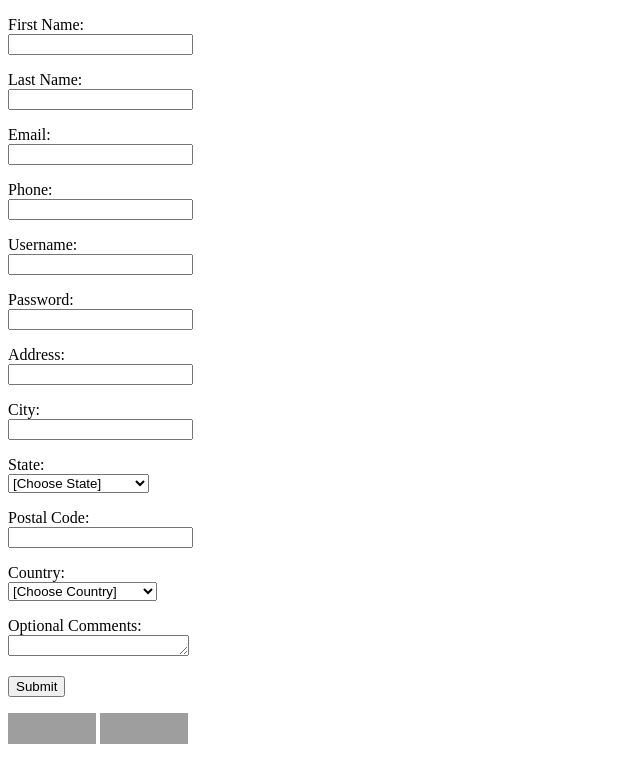
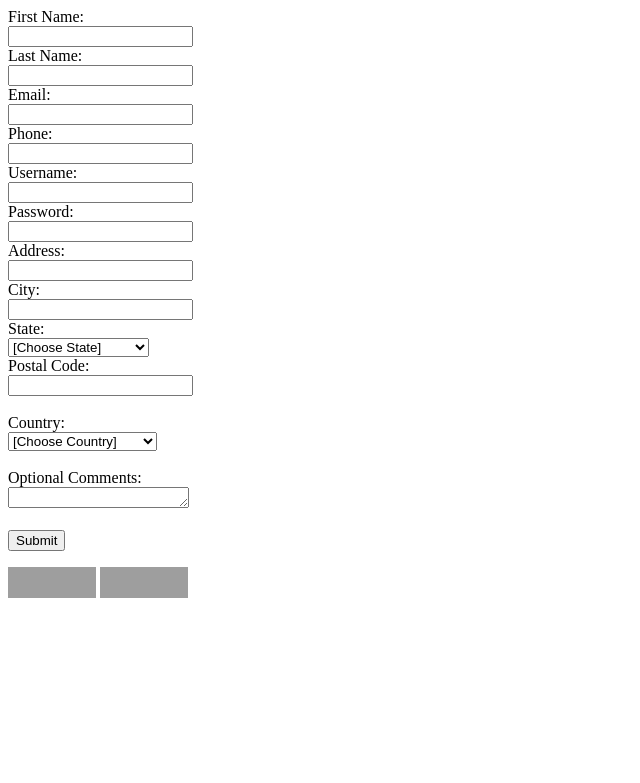
Before and after one commit to Olliejandro/Olliejandro.github.io, a Jekyll site: the page PROG109BC/Assignments/Artifact4/index.html, which Jekyll copies as it is, in a window 1280 px wide. Shown: the top 783 px of the page, without its empty margins (0-640 px from the left). Built offline with Jekyll 4.4.1, drawn with Linux system fonts in a browser that asks for light colours; grey boxes are pictures that could not be loaded.

Commit message:
Update index.html

```diff
--- a/PROG109BC/Assignments/Artifact4/index.html
+++ b/PROG109BC/Assignments/Artifact4/index.html
@@ -4,7 +4,7 @@
 <head>
   <title>Artifact #4 - Form Validation</title>
   <script defer src="script.js"></script>
-  <link type="text/css" rel="stylesheet" href="main.css"/>
+  <link type="text/css" rel="stylesheet" href="main.css" />
 </head>
 
 <body>
@@ -12,55 +12,47 @@
   <!-- <div id="errorMessages"></div>-->
   <!-- Make the necessary changes on your HTML Line item 2 -->
   <form method="get" name="myContact" action="https://www.bellevuecollege.edu/softwaredevelopment/" onsubmit="return validateForm();">
-    <p>
+
     <label for="FirstName">First Name:</label>
     <br>
     <input type="text" id="FirstName" name="FirstName" />
-    <div id="errorMessagesfn" class = "error"></div>
-    </p>
-    <p>
+    <div id="errorMessagesfn" class="error"></div>
+
     <label for="LastName">Last Name:</label>
     <br>
     <input type="text" id="LastName" name="LastName" />
-    <div id="errorMessagesln" class = "error"></div>
-    </p>
-    <p>
+    <div id="errorMessagesln" class="error"></div>
+
     <label for="EMail">Email:</label>
     <br>
     <input type="text" id="EMail" name="EMail" />
-    <div id="errorMessagesem" class = "error"></div>
-    </p>
-    <p>
+    <div id="errorMessagesem" class="error"></div>
+
     <label for="Phone">Phone:</label>
     <br>
     <input type="text" id="Phone" name="Phone" />
-    <div id="errorMessagesph" class = "error"></div>
-    </p>
-    <p>
+    <div id="errorMessagesph" class="error"></div>
+
     <label for="Username">Username:</label>
     <br>
     <input type="text" id="Username" name="Username" />
-    <div id="errorMessagesus" class = "error"></div>
-    </p>
-    <p>
+    <div id="errorMessagesus" class="error"></div>
+
     <label for="Password">Password:</label>
     <br>
     <input type="text" id="Password" name="Password" />
-    <div id="errorMessagesps" class = "error"></div>
-    </p>
-    <p>
+    <div id="errorMessagesps" class="error"></div>
+
     <label for="Address">Address:</label>
     <br>
     <input type="text" id="Address" name="Address" />
-    <div id="errorMessagesad" class = "error"></div>
-    </p>
-    <p>
+    <div id="errorMessagesad" class="error"></div>
+
     <label for="City">City:</label>
     <br>
     <input type="text" id="City" name="City" />
-    <div id="errorMessagesci" class = "error"></div>
-    </p>
-    <p>
+    <div id="errorMessagesci" class="error"></div>
+
     <label for="State">State:</label>
     <br>
     <select id="State" name="State">
@@ -117,15 +109,14 @@
       <option value="WI">Wisconsin</option>
       <option value="WY">Wyoming</option>
     </select>
-    <div id="errorMessagesst" class = "error"></div>
-    </p>
-    <p>
+    <div id="errorMessagesst" class="error"></div>
+
     <label for="Zipcode">Postal Code:</label>
     <br>
     <input type="text" id="Zipcode" name="Zipcode" />
-      <div id="errorMessageszi" class = "error"></div>
-    </p>
-    <p>
+    <div id="errorMessageszi" class="error"></div>
+    <br>
+
     <label for="Country">Country:</label>
     <br>
     <select id="Country" name="Country">
@@ -143,20 +134,19 @@
       <option value="051">Armenia</option>
       <option value="533">Aruba</option>
     </select>
-        <div id="errorMessagesco" class = "error"></div>
-    </p>
-    <p>
+    <div id="errorMessagesco" class="error"></div>
+
+    <br>
     <label for="Comments">Optional Comments:</label>
     <br>
     <textarea cols="20" rows="1" id="Comments" name="Comments"></textarea>
-    </p>
-    <p>
+    <br>
+    <br>
     <input type="submit" name="submit" value="Submit">
-    </p>
   </form>
   <!-- Section for Error Messages Line item 3 -->
-  <div id="errorMessageshere" class = "error"></div>
-  <div id="errorMessages" class = "error"></div>
+  <div id="errorMessageshere" class="error"></div>
+  <div id="errorMessages" class="error"></div>
   <script defer src="script.js"></script>
 
   <p><a href="http://validator.w3.org/check?uri=https://chairzarge.github.io/prog109/module08/form-validation/index.html"><img src="http://www.w3.org/Icons/valid-xhtml10" alt="Valid XHTML 1.0 Strict" height="31" width="88"></a>
```
Lines whose indentation alone changed are shown as unchanged.
